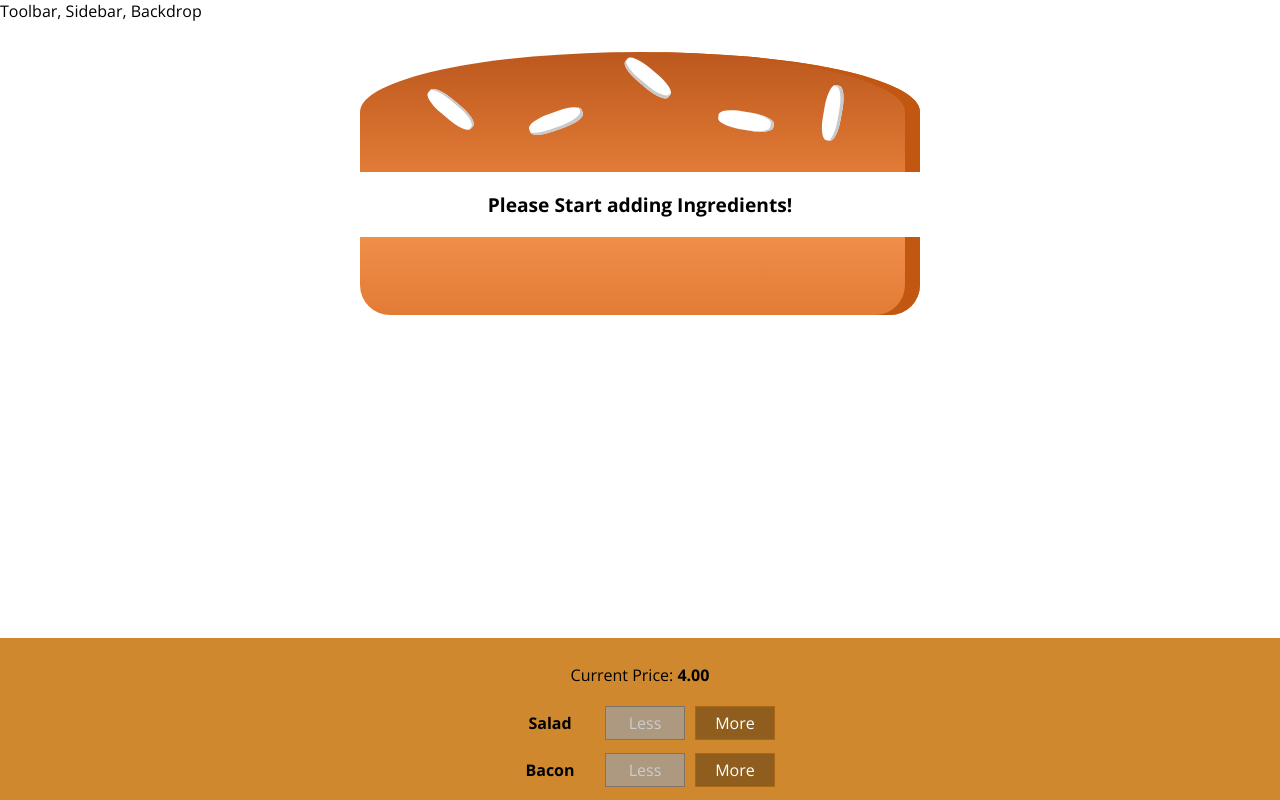
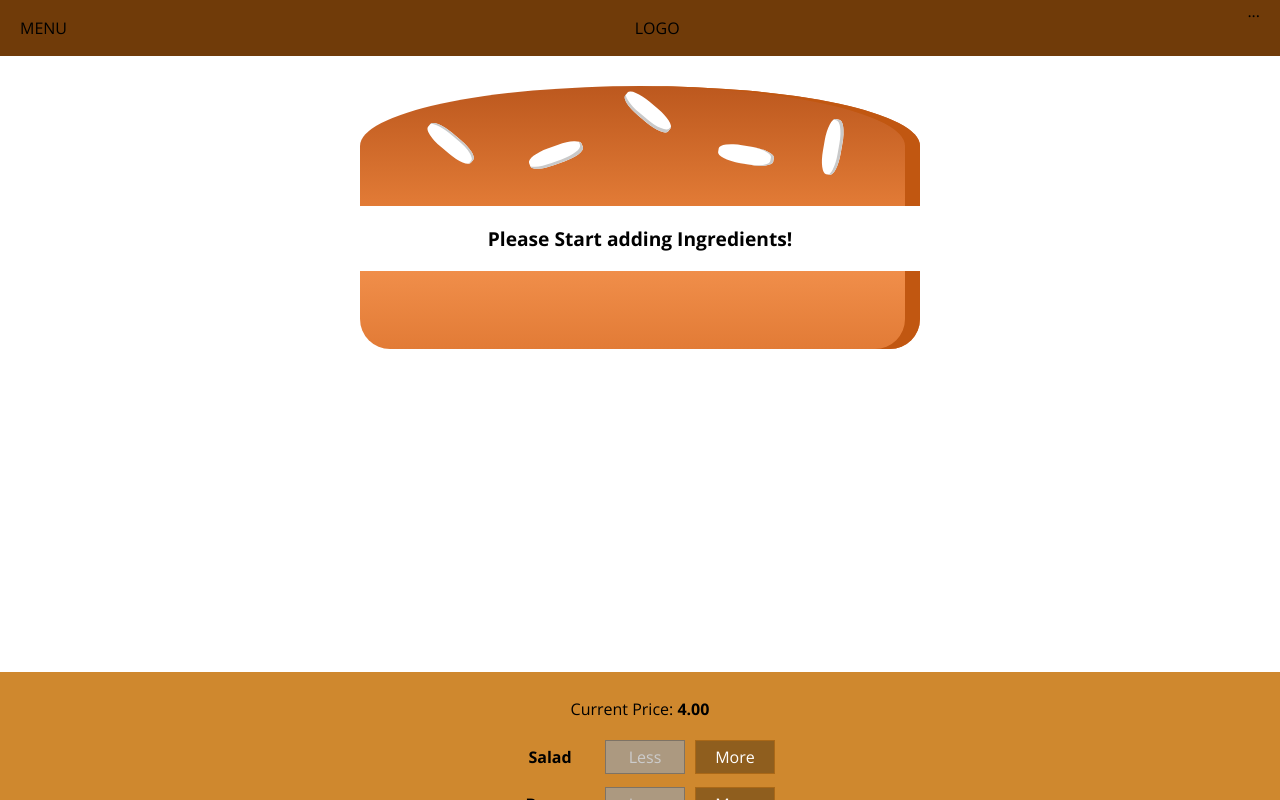
Before and after one commit to kunalrs/burger-builder, a React (Create React App) app: page / in a window 1280 px wide. Shown: the top 800 px of the page. Built offline with nearby package versions, Linux system fonts and the light colour scheme.

Commit message:
Toolbar added

```diff
--- a/src/components/Layout/Layout.js
+++ b/src/components/Layout/Layout.js
@@ -1,11 +1,12 @@
 import React from 'react';
 import Aux from '../../hoc/Aux';
 import classes from './Layout.module.css';
+import Toolbar from '../Navigation/Toolbar/Toolbar';
 
 const Layout = (props) => {
     return (
         <Aux>
-            <div>Toolbar, Sidebar, Backdrop</div>
+            <Toolbar />
             <main className={classes.Content}>
                 {props.children}
             </main>
--- a/src/components/Layout/Layout.module.css
+++ b/src/components/Layout/Layout.module.css
@@ -1,3 +1,3 @@
 .Content {
-    margin-top: 16px;
+    margin-top: 72px;
 }
--- /dev/null
+++ b/src/components/Navigation/Toolbar/Toolbar.js
@@ -0,0 +1,14 @@
+import React from 'react';
+import classes from './Toolbar.module.css';
+
+const Toolbar = props => (
+    <header className={classes.Toolbar}>
+        <div>MENU</div>
+        <div>LOGO</div>
+        <nav>
+            ...
+        </nav>
+    </header>
+);
+
+export default Toolbar;
--- /dev/null
+++ b/src/components/Navigation/Toolbar/Toolbar.module.css
@@ -0,0 +1,18 @@
+.Toolbar {
+    height: 56px;
+    width: 100%;
+    position: fixed;
+    top: 0px;
+    left: 0px;
+    background-color: #703b09;
+    display: flex;
+    justify-content: space-between;
+    align-items: center;
+    padding: 0 20px;
+    box-sizing: border-box;
+    z-index: 90;
+}
+
+.Toolbar nav {
+    height: 100%;
+}
```
